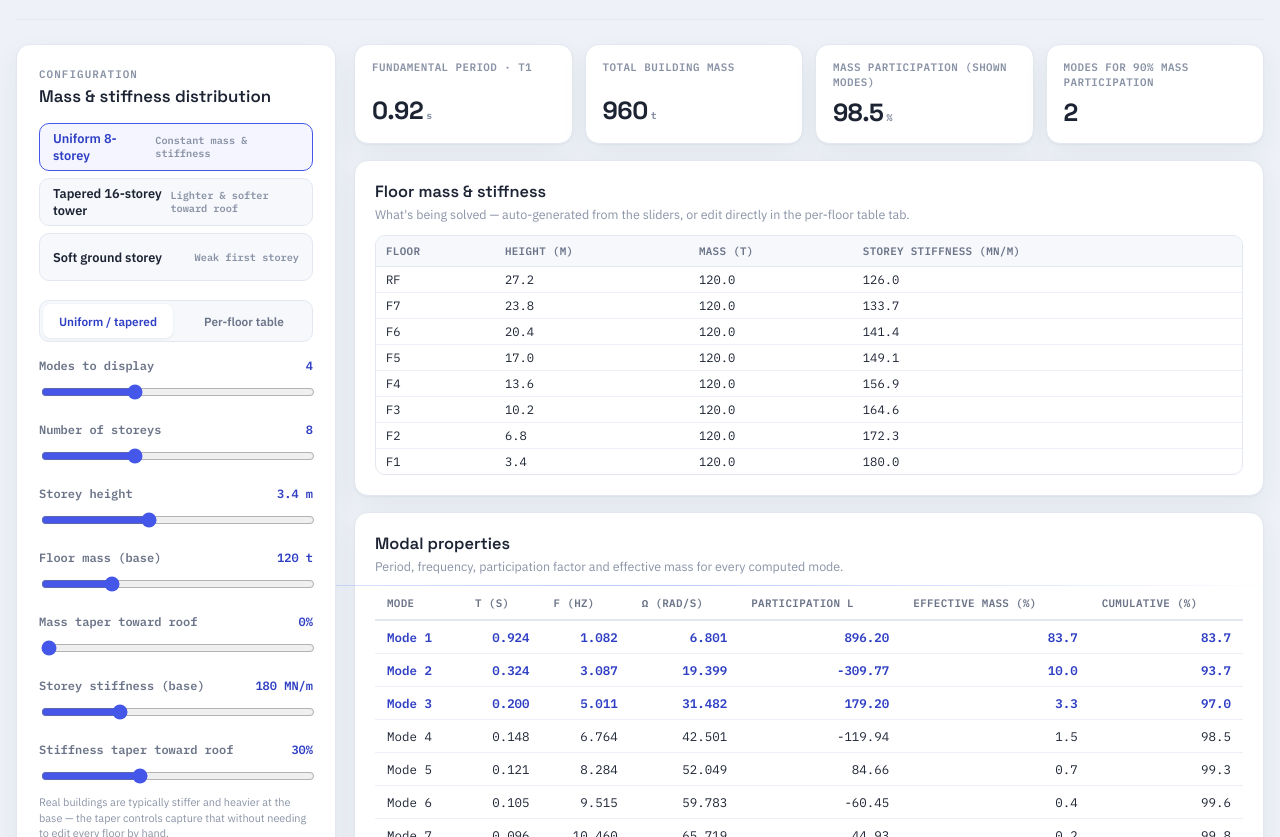
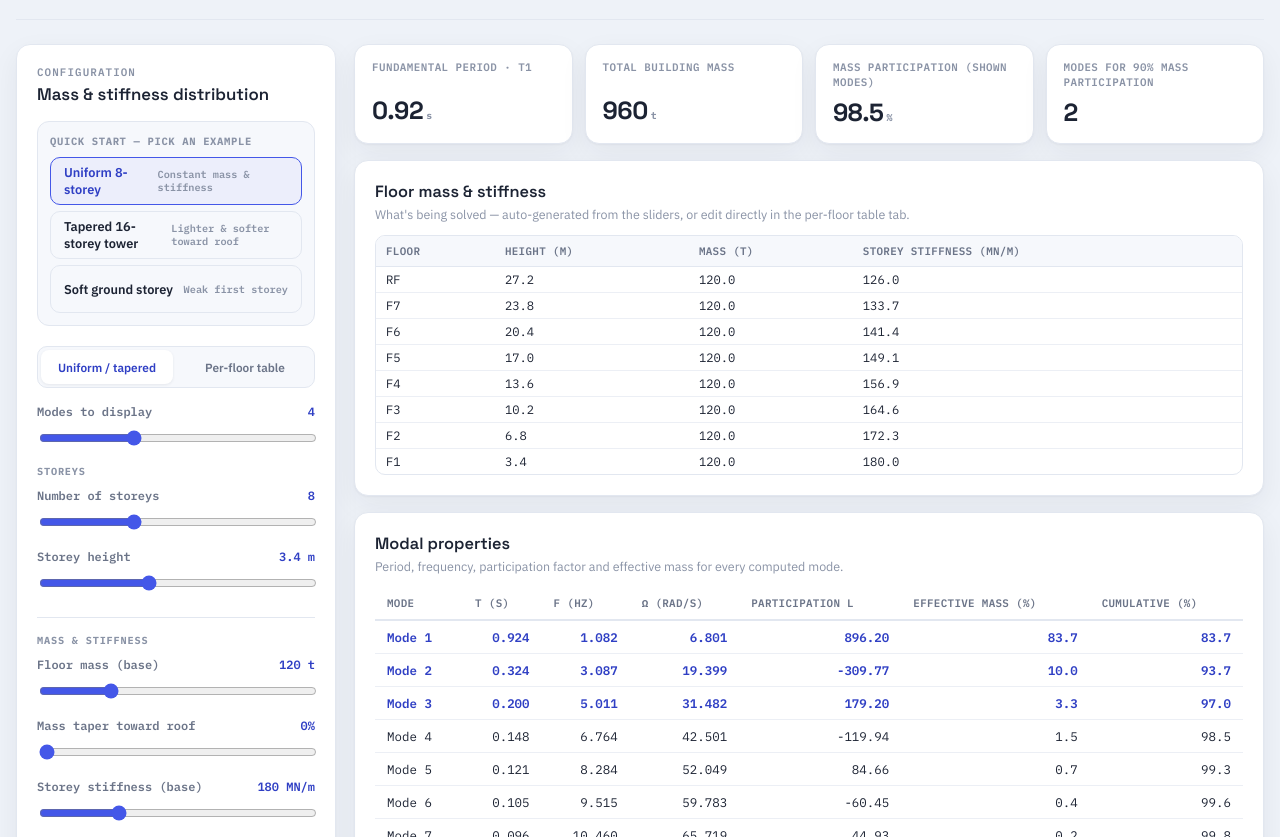
Before and after one commit to ArashNass/modal-analysis, a plain HTML site: page index.html in a window 1280 px wide. Shown: the part 215-1052 px from the top of the page. Drawn offline with Linux system fonts and the light colour scheme.

Commit message:
UI: box the 3 presets under a Quick start header, add section dividers, tighten spacing; fix stray header underline

```diff
--- a/index.html
+++ b/index.html
@@ -53,10 +53,14 @@ h1{margin:0;font-family:var(--disp);font-weight:700;font-size:clamp(1.9rem,3.4vw
 .card{background:var(--panel);border:1px solid var(--line);border-radius:14px;box-shadow:var(--shadow)}
 
 /* ---------- controls ---------- */
-.controls{padding:22px;position:sticky;top:16px}
+.controls{padding:20px;position:sticky;top:16px}
 .panel-label{display:flex;align-items:center;justify-content:space-between;margin:0 0 4px;font-family:var(--mono);font-size:.68rem;font-weight:600;letter-spacing:.1em;text-transform:uppercase;color:var(--dim2)}
 .panel-title{margin:0 0 16px;font-family:var(--disp);font-size:1.05rem;font-weight:600}
-.presets{display:flex;flex-direction:column;gap:7px;margin-bottom:19px}
+.quickstart{border:1px solid var(--line);border-radius:12px;background:var(--panel-soft);padding:12px;margin-bottom:20px}
+.quickstart-h{margin:0 0 9px;font-family:var(--mono);font-size:.66rem;font-weight:700;letter-spacing:.06em;text-transform:uppercase;color:var(--dim2)}
+.section-cap{margin:20px 0 10px;font-family:var(--mono);font-size:.64rem;font-weight:700;letter-spacing:.08em;text-transform:uppercase;color:var(--dim2);border-top:1px solid var(--line);padding-top:16px}
+.section-cap:first-of-type{border-top:none;padding-top:0;margin-top:2px}
+.presets{display:flex;flex-direction:column;gap:6px;margin-bottom:0}
 .preset{display:flex;justify-content:space-between;align-items:center;gap:8px;min-height:48px;border:1px solid var(--line);border-radius:10px;background:var(--panel-soft);color:var(--dim);font-family:var(--sans);font-size:.76rem;font-weight:600;cursor:pointer;padding:0 13px;text-align:left;transition:.15s}
 .preset:hover{border-color:#c9d3ea}
 .preset b{color:var(--text);font-weight:600;font-size:.8rem}
@@ -64,12 +68,12 @@ h1{margin:0;font-family:var(--disp);font-weight:700;font-size:clamp(1.9rem,3.4vw
 .preset.active{border-color:var(--indigo);background:rgba(68,87,232,.06);color:var(--indigo-deep)}
 .preset.active b{color:var(--indigo-deep)}
 
-.field{margin-bottom:16px}
+.field{margin-bottom:13px}
 label{display:flex;justify-content:space-between;gap:10px;margin-bottom:7px;color:var(--dim);font-size:.75rem;font-weight:600;font-family:var(--mono)}
 .val{color:var(--indigo-deep);font-weight:600}
 select,input[type=number]{width:100%;min-height:40px;border:1px solid var(--line);border-radius:8px;background:var(--panel-soft);color:var(--text);padding:8px 10px;font-family:var(--mono);font-size:.78rem}
 input[type=range]{width:100%;accent-color:var(--indigo);height:20px}
-.hint{margin:5px 0 0;color:var(--dim2);font-size:.68rem;line-height:1.4}
+.hint{margin:4px 0 0;color:var(--dim2);font-size:.66rem;line-height:1.35;opacity:.85}
 .upload-row{display:flex;gap:7px;margin-top:8px}
 
 .motion-toolbar{display:flex;flex-wrap:wrap;gap:16px;align-items:flex-end;margin-bottom:10px;padding-bottom:14px;border-bottom:1px solid var(--line)}
@@ -163,10 +167,14 @@ h1{margin:0;font-family:var(--disp);font-weight:700;font-size:clamp(1.9rem,3.4vw
 .layout{display:grid;grid-template-columns:320px 1fr;gap:18px;align-items:start}
 .card{background:var(--panel);border:1px solid var(--line);border-radius:14px;box-shadow:var(--shadow)}
 
-.controls{padding:22px;position:sticky;top:16px}
+.controls{padding:20px;position:sticky;top:16px}
 .panel-label{margin:0 0 4px;font-family:var(--mono);font-size:.68rem;font-weight:600;letter-spacing:.1em;text-transform:uppercase;color:var(--dim2)}
 .panel-title{margin:0 0 16px;font-family:var(--disp);font-size:1.05rem;font-weight:600}
-.presets{display:flex;flex-direction:column;gap:7px;margin-bottom:19px}
+.quickstart{border:1px solid var(--line);border-radius:12px;background:var(--panel-soft);padding:12px;margin-bottom:20px}
+.quickstart-h{margin:0 0 9px;font-family:var(--mono);font-size:.66rem;font-weight:700;letter-spacing:.06em;text-transform:uppercase;color:var(--dim2)}
+.section-cap{margin:20px 0 10px;font-family:var(--mono);font-size:.64rem;font-weight:700;letter-spacing:.08em;text-transform:uppercase;color:var(--dim2);border-top:1px solid var(--line);padding-top:16px}
+.section-cap:first-of-type{border-top:none;padding-top:0;margin-top:2px}
+.presets{display:flex;flex-direction:column;gap:6px;margin-bottom:0}
 .preset{display:flex;justify-content:space-between;align-items:center;gap:8px;min-height:48px;border:1px solid var(--line);border-radius:10px;background:var(--panel-soft);color:var(--dim);font-family:var(--sans);font-size:.76rem;font-weight:600;cursor:pointer;padding:0 13px;text-align:left;transition:.15s}
 .preset:hover{border-color:#c9d3ea}
 .preset b{color:var(--text);font-weight:600;font-size:.8rem}
@@ -174,12 +182,12 @@ h1{margin:0;font-family:var(--disp);font-weight:700;font-size:clamp(1.9rem,3.4vw
 .preset.active{border-color:var(--indigo);background:rgba(68,87,232,.06);color:var(--indigo-deep)}
 .preset.active b{color:var(--indigo-deep)}
 
-.field{margin-bottom:16px}
+.field{margin-bottom:13px}
 label{display:flex;justify-content:space-between;gap:10px;margin-bottom:7px;color:var(--dim);font-size:.75rem;font-weight:600;font-family:var(--mono)}
 .val{color:var(--indigo-deep);font-weight:600}
 select,input[type=number]{width:100%;min-height:40px;border:1px solid var(--line);border-radius:8px;background:var(--panel-soft);color:var(--text);padding:8px 10px;font-family:var(--mono);font-size:.78rem}
 input[type=range]{width:100%;accent-color:var(--indigo);height:20px}
-.hint{margin:5px 0 0;color:var(--dim2);font-size:.68rem;line-height:1.4}
+.hint{margin:4px 0 0;color:var(--dim2);font-size:.66rem;line-height:1.35;opacity:.85}
 
 .tabbar{display:flex;gap:6px;margin-bottom:16px;background:var(--panel-soft);border:1px solid var(--line);border-radius:10px;padding:3px}
 .tabbtn{flex:1;min-height:34px;border:none;border-radius:8px;background:transparent;color:var(--dim);font-family:var(--sans);font-size:.74rem;font-weight:600;cursor:pointer}
@@ -258,7 +266,7 @@ table.modaltable tr.dominant td{color:var(--indigo-deep);font-weight:600}
 <!-- shared site header -->
 <header class="site-hd"><style>
 @import url('https://fonts.googleapis.com/css2?family=Inter:wght@400;500;600&display=swap');
-.site-hd{background:#0f2350;border-bottom:1px solid rgba(255,255,255,.08);font-family:Inter,'Segoe UI',system-ui,sans-serif;flex-shrink:0;position:static;top:0;z-index:9999;box-shadow:0 4px 20px rgba(6,14,36,.18)}
+.site-hd{background:#0f2350;border-bottom:1px solid rgba(255,255,255,.08);font-family:Inter,'Segoe UI',system-ui,sans-serif;flex-shrink:0;position:relative;top:0;z-index:9999;box-shadow:0 4px 20px rgba(6,14,36,.18)}
 .site-hd::after{content:'';position:absolute;left:0;right:0;bottom:-1px;height:1px;background:linear-gradient(90deg,transparent,rgba(124,157,255,.55),transparent)}
 .site-hd .hd-in{max-width:1080px;margin:0 auto;display:flex;justify-content:space-between;align-items:center;padding:14px 24px}
 .site-hd a{text-decoration:none;color:#fff;font-size:12.5px;font-weight:500;transition:opacity .15s;opacity:.9}
@@ -329,7 +337,10 @@ table.modaltable tr.dominant td{color:var(--indigo-deep);font-weight:600}
   <p class="panel-label">Configuration</p>
   <h2 class="panel-title">Mass &amp; stiffness distribution</h2>
 
-  <div class="presets" id="presets"></div>
+  <section class="quickstart">
+    <p class="quickstart-h">Quick start — pick an example</p>
+    <div class="presets" id="presets"></div>
+  </section>
 
   <div class="tabbar">
     <button class="tabbtn active" id="tabUniform">Uniform / tapered</button>
@@ -339,8 +350,10 @@ table.modaltable tr.dominant td{color:var(--indigo-deep);font-weight:600}
   <div class="field"><label>Modes to display <span class="val" id="nModesVal">4</span></label><input id="nModes" type="range" min="2" max="8" value="4"></div>
 
   <div id="uniformPanel">
+    <p class="section-cap">Storeys</p>
     <div class="field"><label>Number of storeys <span class="val" id="storiesVal">8</span></label><input id="stories" type="range" min="2" max="20" value="8"></div>
     <div class="field"><label>Storey height <span class="val" id="storyHVal">3.4 m</span></label><input id="storyH" type="range" min="27" max="45" value="34"></div>
+    <p class="section-cap">Mass &amp; stiffness</p>
     <div class="field"><label>Floor mass (base) <span class="val" id="massVal">120 t</span></label><input id="massBase" type="range" min="30" max="400" value="120"></div>
     <div class="field"><label>Mass taper toward roof <span class="val" id="massTaperVal">0%</span></label><input id="massTaper" type="range" min="0" max="70" value="0"></div>
     <div class="field"><label>Storey stiffness (base) <span class="val" id="stiffVal">180 MN/m</span></label><input id="stiffBase" type="range" min="20" max="600" value="180"></div>
```
